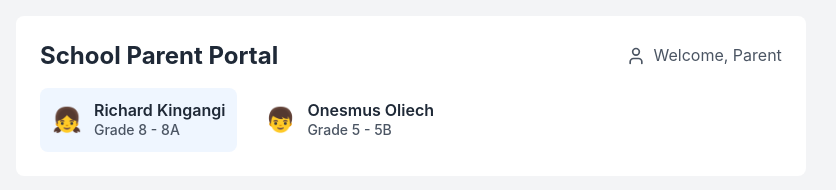
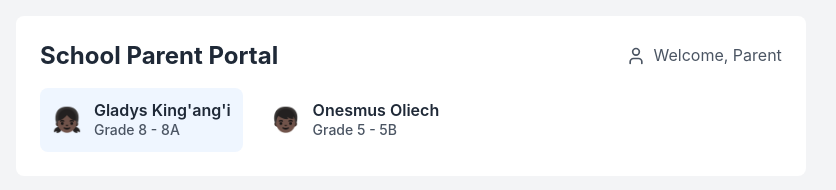
Before and after one commit to Kixwii/StudentBoard, a React (Vite) app in the folder student-board/: page / in a window 1280 px wide. Shown: the top 190 px of the page, without its empty margins (0-836 px from the left). Built offline with nearby package versions, Linux system fonts and the light colour scheme.

Commit message:
modified:   student-board/src/ParentDashboard.jsx

```diff
--- a/student-board/src/ParentDashboard.jsx
+++ b/student-board/src/ParentDashboard.jsx
@@ -8,17 +8,17 @@ const ParentDashboard = () => {
   // Sample data
   const children = [
     {
-      name: "Richard Kingangi",
+      name: "Gladys King'ang'i",
       grade: "Grade 8",
       class: "8A",
-      photo: "👧",
+      photo: "👧🏿",
       studentId: "STU2024001"
     },
     {
       name: "Onesmus Oliech",
       grade: "Grade 5",
       class: "5B",
-      photo: "👦",
+      photo: "👦🏿",
       studentId: "STU2024002"
     }
   ];
```
